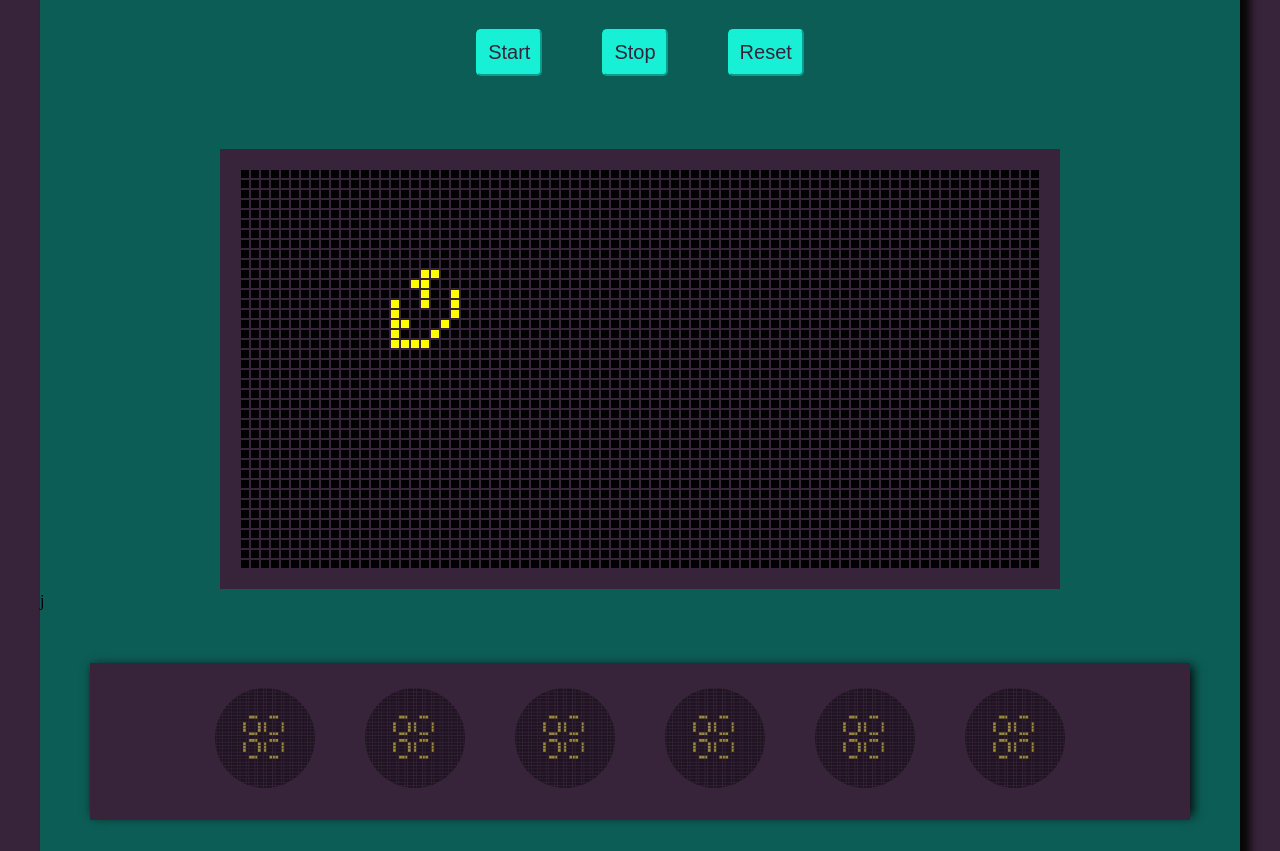
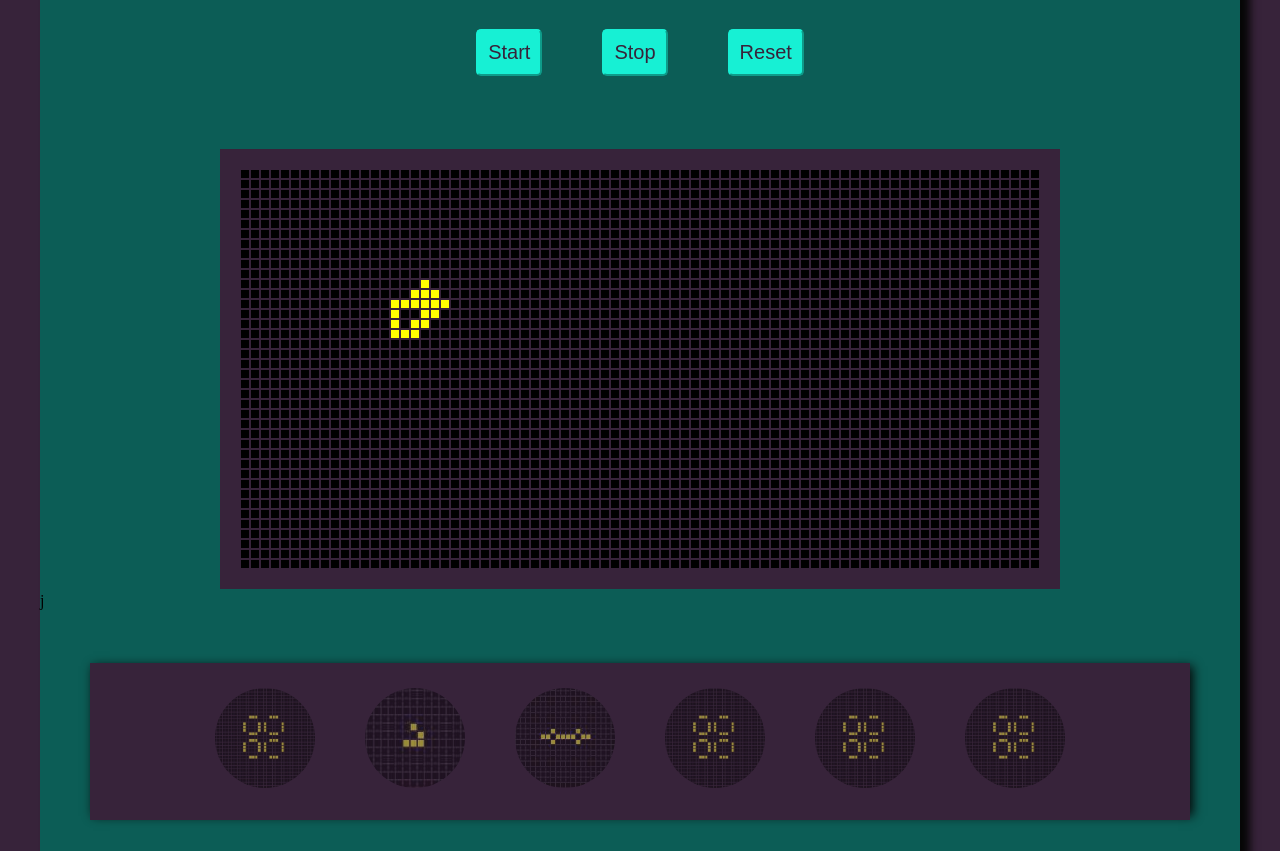
Before and after one commit to hereserin/GOL, a plain HTML site: page index.html in a window 1280 px wide. Shown: the part 101-952 px from the top of the page. Drawn offline with Linux system fonts and the light colour scheme.

Commit message:
Add pentadecathlon and glider to templates

```diff
--- a/dist/bundle.js
+++ b/dist/bundle.js
@@ -362,8 +362,8 @@ class Game {
     // };
     const templateChooser = {
       template1: "pulsar",
-      template2: "pulsar",
-      template3: "pulsar",
+      template2: "glider",
+      template3: "pentadecathlon",
       template4: "pulsar",
       template5: "pulsar",
       template6: "pulsar"
@@ -389,7 +389,7 @@ class Game {
         j++;
 
 
-        if ( j > 5 ) {
+        if ( j > 2 ) {
           clearInterval(gameInt);
 
         }
@@ -511,7 +511,7 @@ class Grid {
     // debugger;
     this.grid = this.create_grid(80, 40, templates.blankReset);
     // this.populateACell([4,7]);
-    this.renderTemplate('pulsar');
+    this.renderTemplate('blankReset');
   }
 
   useTemplate(templateName) {
@@ -720,6 +720,90 @@ const templates = {
 
   ],
 
+  'glider': [
+    [6, 8],
+    [7, 8],
+    [8, 7],
+    [8, 8],
+    [7, 6],
+  ],
+
+  'pentadecathlon': [
+
+    [38, 17],
+    [38, 19],
+
+    [36, 18],
+    [37, 18],
+    [39, 18],
+    [40, 18],
+    [41, 18],
+    [42, 18],
+    [44, 18],
+    [45, 18],
+
+    [43, 17],
+    [43, 19],
+
+  ],
+
+
+  // 'Gosper glider gun': [
+  // NOT READY TO USE
+  // THIS HITS THE EDGES AND DOESNT WORK
+  //   [2, 10],
+  //   [2, 11],
+  //
+  //   [3, 10],
+  //   [3, 11],
+  //
+  //   [12, 10],
+  //   [12, 11],
+  //   [12, 12],
+  //
+  //   [13, 9],
+  //   [13, 13],
+  //
+  //   [14, 8],
+  //   [14, 14],
+  //
+  //   [15, 8],
+  //   [15, 14],
+  //
+  //   [16, 11],
+  //
+  //   [17, 9],
+  //   [17, 13],
+  //
+  //   [18, 10],
+  //   [18, 11],
+  //   [18, 12],
+  //
+  //   [19, 11],
+  //
+  //   [22, 8],
+  //   [22, 9],
+  //   [22, 10],
+  //
+  //   [23, 8],
+  //   [23, 9],
+  //   [23, 10],
+  //
+  //   [24, 7],
+  //   [24, 11],
+  //
+  //   [26, 6],
+  //   [26, 7],
+  //   [26, 11],
+  //   [26, 12],
+  //
+  //   [36, 11],
+  //   [36, 12],
+  //
+  //   [37, 11],
+  //   [37, 12],
+  // ]
+
   // somePattern: [
     // [26, 15],
     // [26, 16],
--- a/index.html
+++ b/index.html
@@ -53,10 +53,10 @@
               <img src="images/pulsar.jpg" id="template1" alt="">
             </li>
             <li>
-              <img src="images/pulsar.jpg" id="template2" alt="">
+              <img src="images/glider.jpg" id="template2" alt="">
             </li>
             <li>
-              <img src="images/pulsar.jpg" id="template3" alt="">
+              <img src="images/pentadecathlon.jpg" id="template3" alt="">
             </li>
             <li>
               <img src="images/pulsar.jpg" id="template4" alt="">
```
Also changed, not shown: lib/templates.js (+84 -0 lines), images/glider.jpg (added), images/pentadecathlon.jpg (added), lib/game.js, lib/grid.js, 2 other files.
